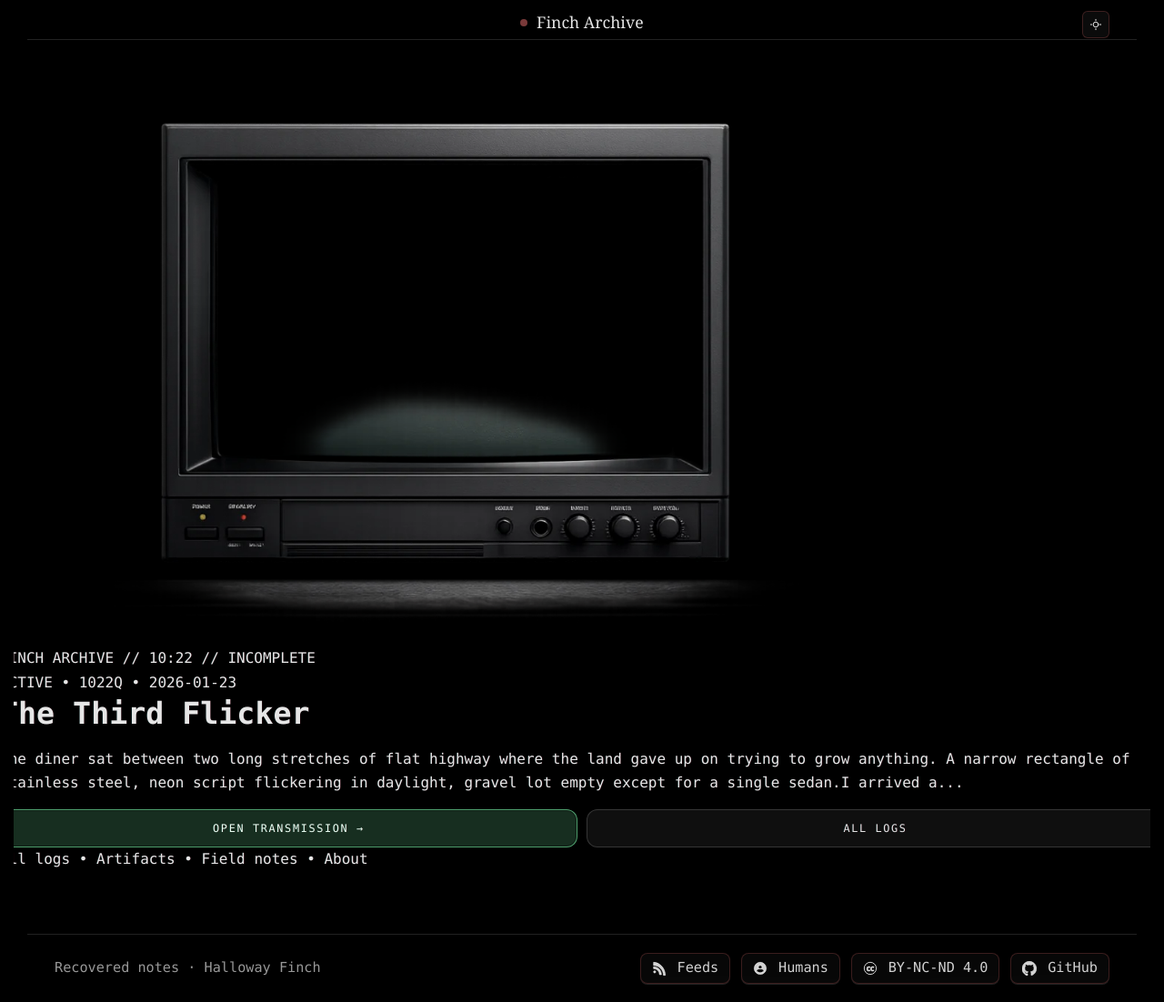
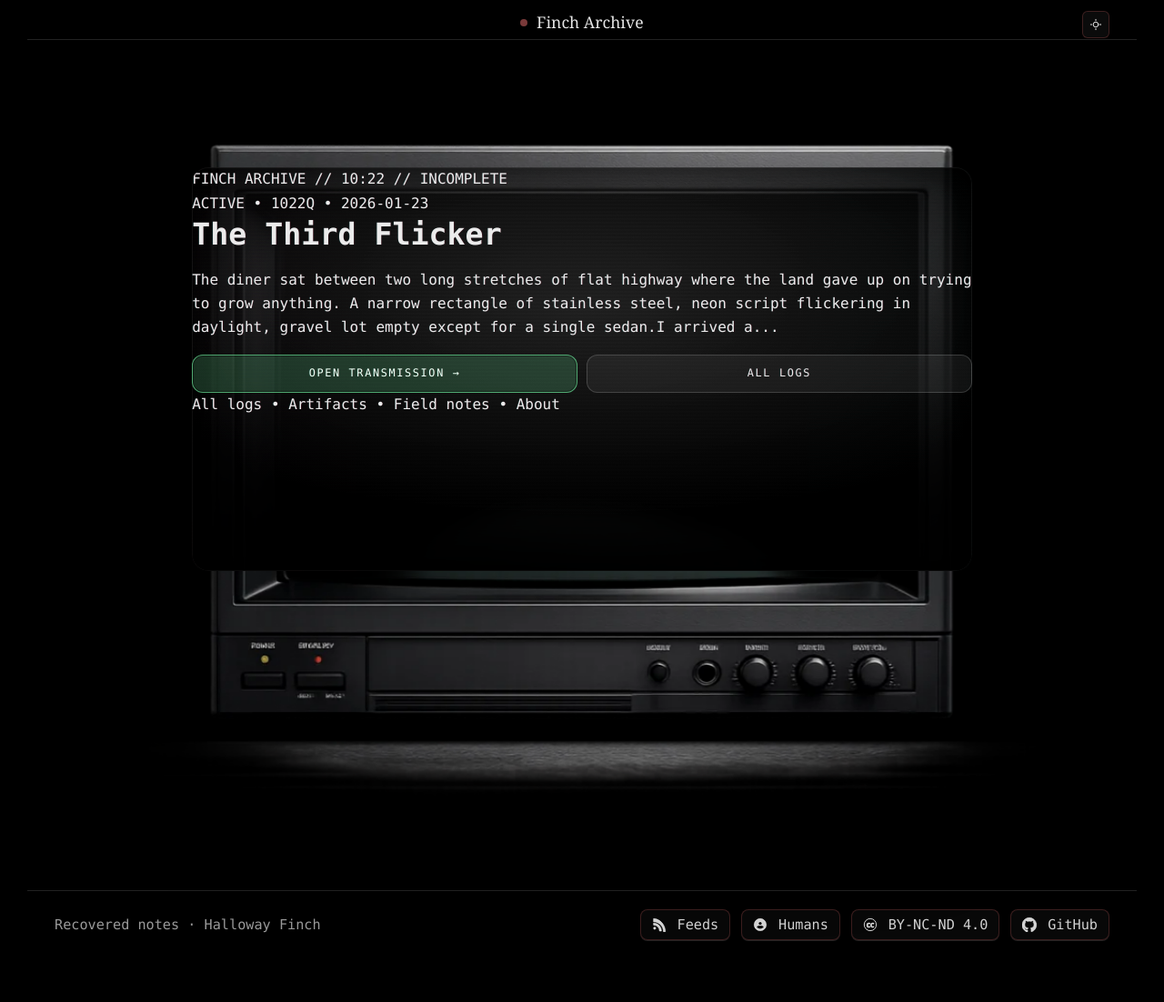
Before and after one commit to HallowayFinch/fincharchive.com, a Jekyll site: the page built from index.html, in a window 1280 px wide and 1102 px high. Shown: the whole window at 91% size. Built offline with Jekyll 4.4.1, drawn with Linux system fonts in a browser that asks for light colours.

Commit message:
Add files via upload

```diff
--- a/assets/css/style.css
+++ b/assets/css/style.css
@@ -1232,10 +1232,10 @@ html, body { overflow-x: hidden; }
   overflow: visible;
 
   /* Screen bbox (percent of CRT frame image) */
-  --screen-x: 21.2;
-  --screen-y: 18.6;
-  --screen-w: 58.0;
-  --screen-h: 51.5;
+  --screen-x: 16.5;
+  --screen-y: 14.8;
+  --screen-w: 67.0;
+  --screen-h: 52.0;
 }
 
 .finch-crtframe__img{
--- a/index.html
+++ b/index.html
@@ -15,7 +15,7 @@ hero_h: 900
 <div class="finch-home finch-home--minimal">
   <div class="finch-crtframe">
     <img
-      class="finch-crtframe__frame"
+      class="finch-crtframe__img"
       src="{{ '/assets/img/crt/finch-crt-frame-1200.webp' | relative_url }}"
       srcset="
         {{ '/assets/img/crt/finch-crt-frame-900.webp' | relative_url }} 900w,
@@ -30,7 +30,8 @@ hero_h: 900
       aria-hidden="true"
     />
 
-    <div class="finch-screen finch-screen--home">
+        <div class="finch-crtframe__screen">
+<div class="finch-screen finch-screen--home">
       {%- if feat -%}
         <div class="finch-homeui">
           <!-- Desktop UI -->
@@ -108,5 +109,6 @@ hero_h: 900
         </div>
       {%- endif -%}
     </div>
+    </div><!-- /.finch-crtframe__screen -->
   </div>
 </div>
```
